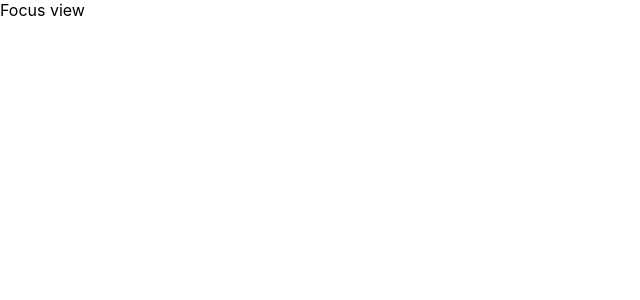
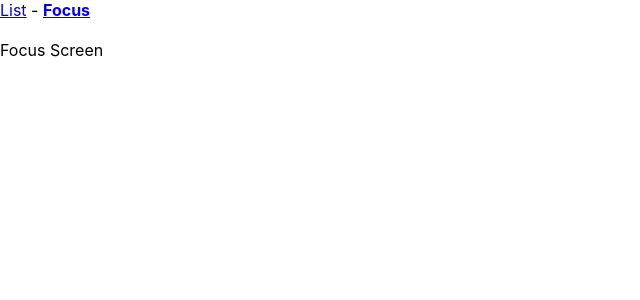
Before and after one commit to Yeonlisa/Todo-List, a React (Create React App) app: page /focus in a window 1280 px wide. Shown: the top 300 px of the page, without its empty margins (0-640 px from the left). Built offline with nearby package versions, Linux system fonts and the light colour scheme.

Commit message:
Navigation Tabs

```diff
--- a/src/App.tsx
+++ b/src/App.tsx
@@ -1,16 +1,27 @@
 import React from 'react';
-import { BrowserRouter, Route, Switch } from 'react-router-dom';
+import { BrowserRouter, NavLink, Route, Switch } from 'react-router-dom';
+import FocusScreen from './screens/FocusScreen';
 import ListScreen from './screens/ListScreen';
 
 function App() {
   return (
     <BrowserRouter>
+      <nav>
+        <NavLink exact to="/" activeStyle={{ fontWeight: 'bold' }}>
+          List
+        </NavLink>{' '}
+        -{' '}
+        <NavLink to="/focus" activeStyle={{ fontWeight: 'bold' }}>
+          Focus
+        </NavLink>
+      </nav>
+      <br />
       <Switch>
         <Route exact path="/">
           <ListScreen />
         </Route>
         <Route path="/focus">
-          <div>Focus view</div>
+          <FocusScreen />
         </Route>
       </Switch>
     </BrowserRouter>
--- /dev/null
+++ b/src/screens/FocusScreen.tsx
@@ -0,0 +1,9 @@
+import React from 'react';
+
+type Props = {};
+
+const FocusScreen: React.FC<Props> = () => {
+    return <div>Focus Screen</div>
+}
+
+export default FocusScreen;
--- a/src/screens/ListScreen.tsx
+++ b/src/screens/ListScreen.tsx
@@ -52,7 +52,7 @@ const ListScreen: React.FC<Props> = () => {
                             type="checkbox"
                             checked={task.isComplete}
                             onChange={handleTaskCompleteChange(task)}
-                        />
+                        />{' '}
                         {task.label}
                         <button onClick={handleTaskDeleteClick(task)}>delete</button>
                     </div>
```
